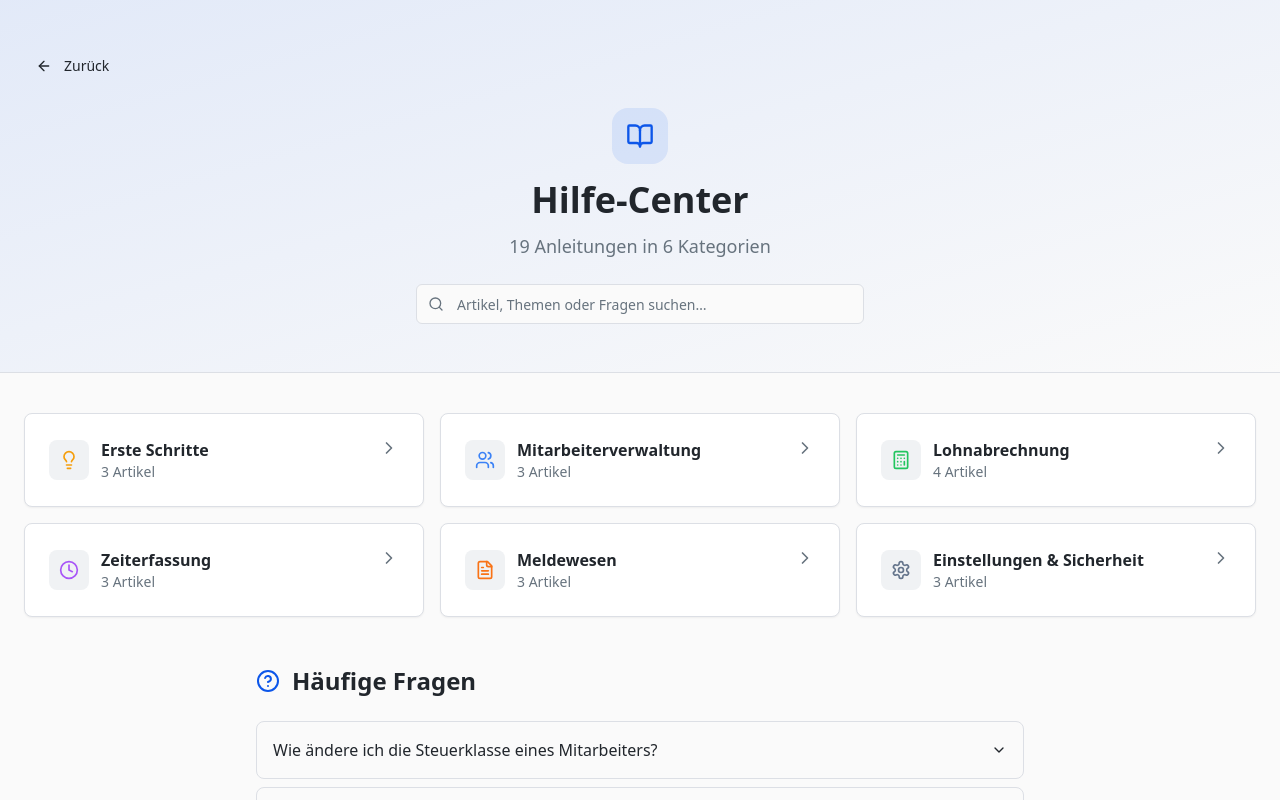
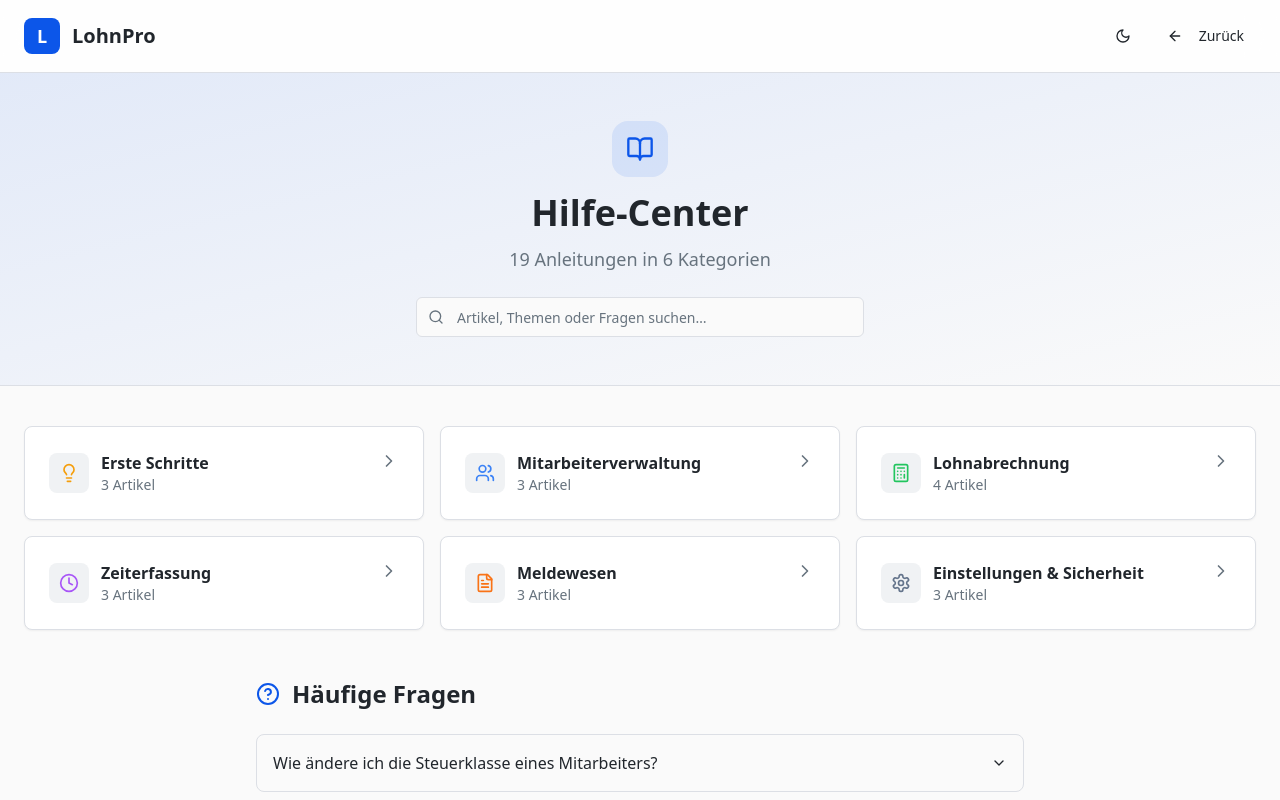
Before and after one commit to xtc-codecheck/lohnfee-abrechnung-deutschland, a React (Vite) app: page /hilfe in a window 1280 px wide. Shown: the top 800 px of the page. Built offline with nearby package versions, Linux system fonts and the light colour scheme.

Commit message:
Implement legal layout
Co-authored-by: xtc-codecheck <112282352+xtc-codecheck@users.noreply.github.com>

```diff
--- a/src/pages/HilfeCenter.tsx
+++ b/src/pages/HilfeCenter.tsx
@@ -1,5 +1,6 @@
 import { useState } from "react";
 import { PageSeo } from "@/components/seo/page-seo";
+import { LegalLayout } from "@/components/layout/legal-layout";
 import { Card, CardContent, CardHeader, CardTitle } from "@/components/ui/card";
 import { Input } from "@/components/ui/input";
 import { Badge } from "@/components/ui/badge";
@@ -215,7 +216,7 @@ export default function HilfeCenter() {
     : null;
 
   return (
-    <div className="min-h-screen bg-background">
+    <LegalLayout>
       <PageSeo
         title="Hilfe-Center | LohnPro"
         description="Anleitungen, Tutorials und FAQ für LohnPro – Ihre Lohnabrechnungssoftware. Finden Sie Antworten auf häufige Fragen."
@@ -225,12 +226,6 @@ export default function HilfeCenter() {
       {/* Header */}
       <div className="bg-gradient-to-br from-primary/10 via-primary/5 to-background border-b border-border">
         <div className="container mx-auto px-4 sm:px-6 py-12">
-          <div className="flex items-center gap-2 mb-6">
-            <Button variant="ghost" size="sm" onClick={() => navigate(-1)}>
-              <ArrowLeft className="h-4 w-4 mr-1" />
-              Zurück
-            </Button>
-          </div>
 
           <div className="text-center max-w-2xl mx-auto">
             <div className="inline-flex items-center justify-center h-14 w-14 rounded-2xl bg-primary/10 mb-4">
@@ -409,6 +404,6 @@ export default function HilfeCenter() {
           </>
         )}
       </div>
-    </div>
+    </LegalLayout>
   );
 }
```
